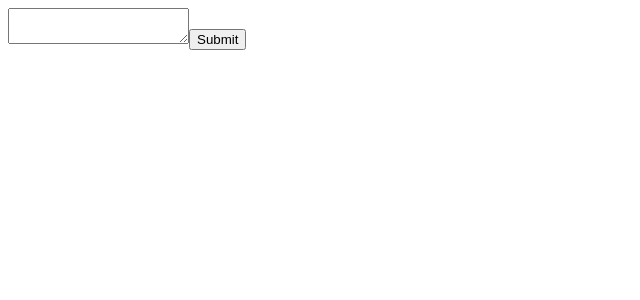
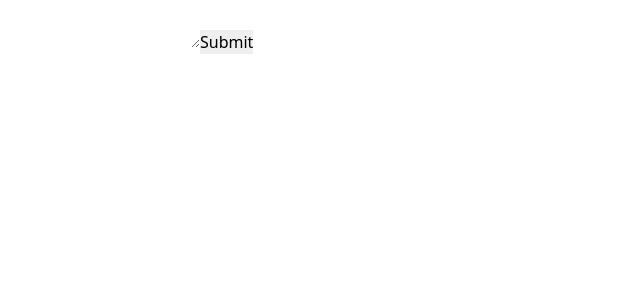
Before and after one commit to coolsoftwaretyler/msse663-project-tyler-williams, an Angular app: page / in a window 1280 px wide. Shown: the top 300 px of the page, without its empty margins (0-640 px from the left). Built offline with nearby package versions, Linux system fonts and the light colour scheme.

Commit message:
add tailwind

```diff
--- a/package.json
+++ b/package.json
@@ -38,6 +38,7 @@
     "karma-jasmine": "~4.0.0",
     "karma-jasmine-html-reporter": "^1.5.0",
     "protractor": "~7.0.0",
+    "tailwindcss": "^2.1.4",
     "ts-node": "~8.3.0",
     "tslint": "~6.1.0",
     "typescript": "~4.1.5"
--- a/src/styles.scss
+++ b/src/styles.scss
@@ -1 +1,4 @@
 /* You can add global styles to this file, and also import other style files */
+@import 'tailwindcss/base';
+@import 'tailwindcss/components';
+@import 'tailwindcss/utilities';
--- /dev/null
+++ b/tailwind.config.js
@@ -0,0 +1,15 @@
+module.exports = {
+  prefix: '',
+  purge: {
+    content: [
+      './src/**/*.{html,ts}',
+    ]
+  },
+  darkMode: 'class', // or 'media' or 'class'
+  theme: {
+    extend: {},
+  },
+  variants: {
+    extend: {},
+  },
+};
```
Also changed, not shown: 2 other files (tests, documents, lock files or other folders).
